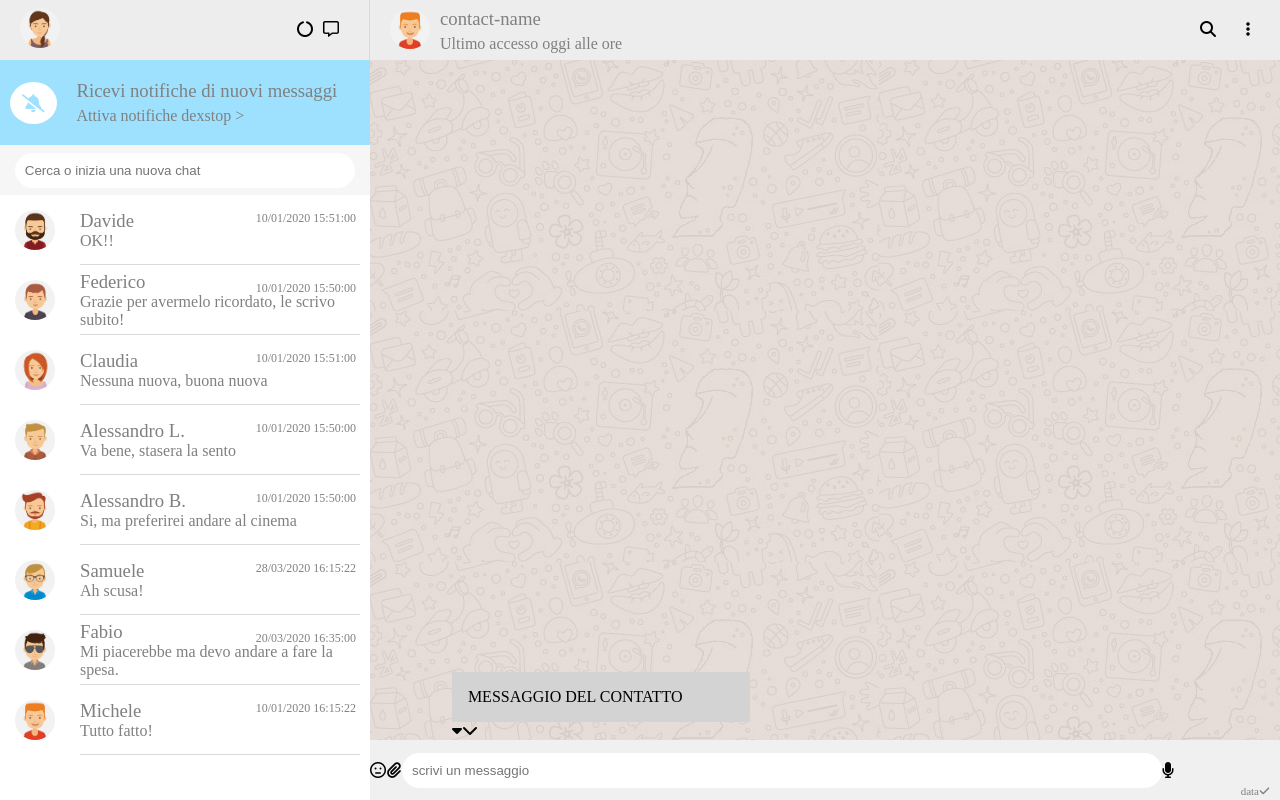
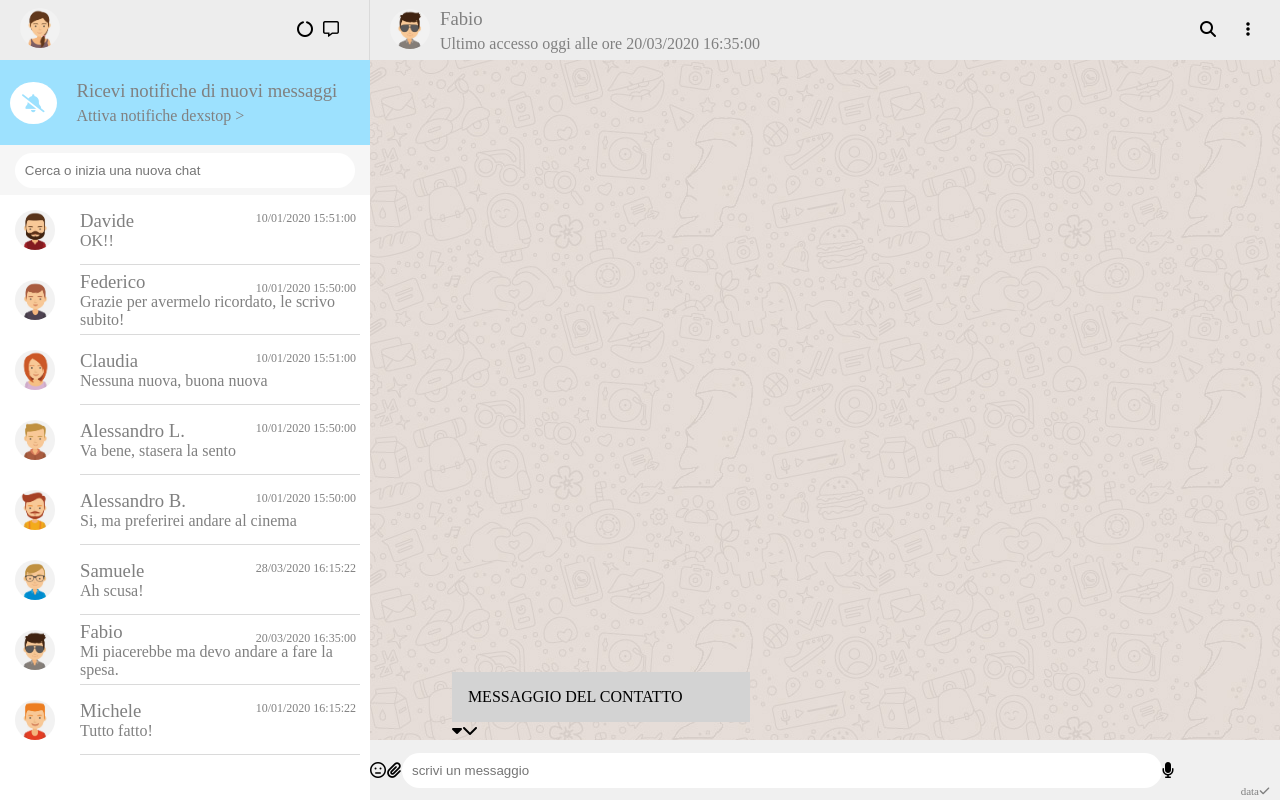
Before and after one commit to Zeta80/vue-boolzapp, a plain HTML site: page index.html in a window 1280 px wide. Both pictures are taken after a click on the element 185 px from the left and 650 px from the top of the page. Drawn offline with nearby package versions, Linux system fonts and the light colour scheme.

Commit message:
add dinamic coversator bar

```diff
--- a/index.html
+++ b/index.html
@@ -77,11 +77,14 @@
             la mainChat che cambii in base a quale chat e' selezionata -->
                 <div class="profileConversator">
                     <div class="left">
-                        <img src="assets/consegna/img/avatar_1.jpg" alt="">
+                        <img :src="`assets/consegna/img/avatar_${active + 1}.jpg`" alt="">
                         <div class="nameAndInfo">
                             <!-- prendo gli elementi dal oggetto della singola chat -->
-                            <h3>contact-name</h3>
-                            <p>Ultimo accesso oggi alle ore</p>
+                            <h3>{{contacts[active].name}}</h3>
+                            <p>Ultimo accesso oggi alle ore {{contacts[active].messages[contacts[active].messages.length
+                                -
+                                1].date}}
+                            </p>
                         </div>
                     </div>
 
--- a/js/script.js
+++ b/js/script.js
@@ -3,6 +3,7 @@ const { createApp } = Vue;
 createApp({
     data() {
         return {
+            active: 0,
             contacts: [
                 {
                     name: 'Michele',
@@ -176,6 +177,7 @@ createApp({
     methods: {
         activeChat(item) {
             console.log(item);
+            this.active = item
         }
     },
 
```
